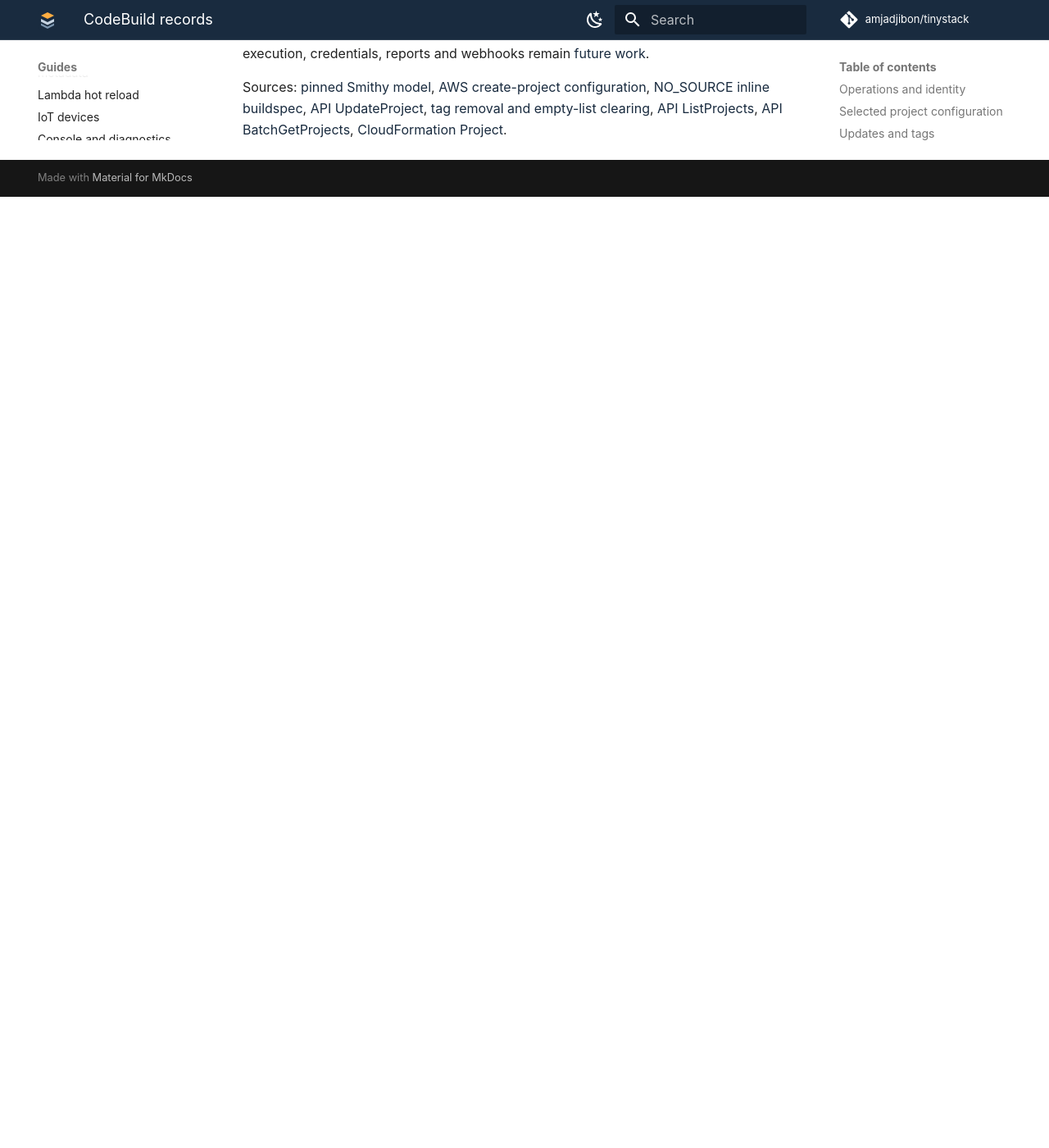
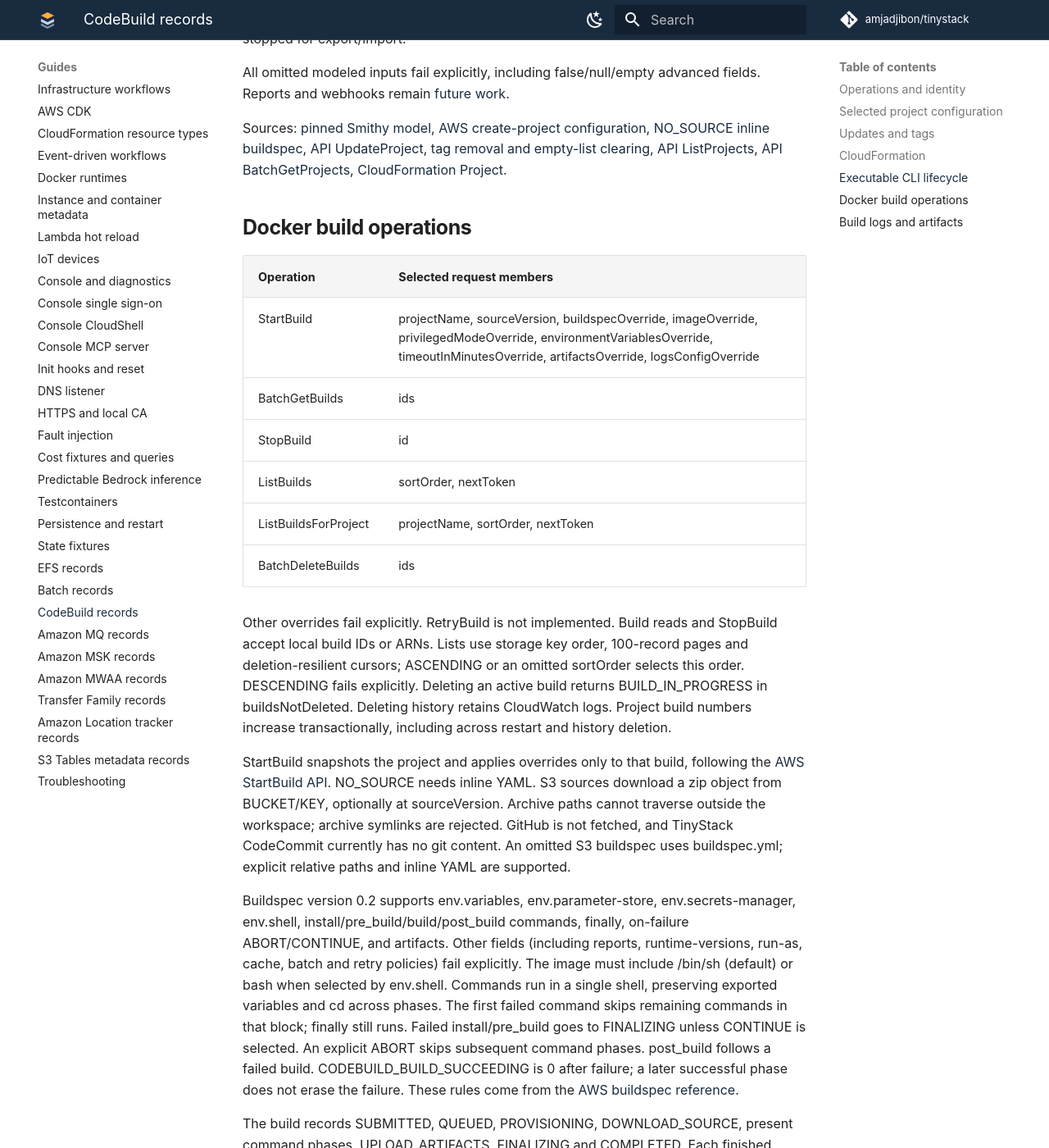
Before and after one commit to amjadjibon/tinystack, an MkDocs documentation site: the page built from docs/site/guides/codebuild-records.md, in a window 1280 px wide and 1400 px high, scrolled down 5670 px. Shown: the whole window at 82% size. Built offline with MkDocs 1.6.1 and Material for MkDocs 9.7.7, drawn with Linux system fonts in a browser that asks for light colours; before the commit the page ends 5910 px from its top, so only the background shows below that; some of the changed text lies outside the part shown.

Commit message:
docs(codebuild): document Docker build execution

```diff
--- a/docs/site/guides/codebuild-records.md
+++ b/docs/site/guides/codebuild-records.md
@@ -1,14 +1,14 @@
-# CodeBuild project records
+# CodeBuild projects and builds
 
-TinyStack stores project configuration and tags. It does not start builds, provision workers, pull
-images, fetch source, execute buildspecs, publish artifacts, resolve secrets or evaluate IAM/KMS.
-The resource browser reports `RecordsOnly: true` and `ExecutionReady: false`.
+TinyStack stores project configuration and tags. Set `codebuild.builds: docker` to execute builds;
+the default `records` mode rejects StartBuild with InvalidInputException, because it has no worker.
+Project inventory reports `ExecutionReady: true` when Docker execution is enabled.
 
 ## Operations and identity
 
 | Operation | Selected request members |
 | --- | --- |
-| `CreateProject` | `name`, `description`, `source`, `sourceVersion`, `artifacts`, `environment`, `serviceRole`, `timeoutInMinutes`, `queuedTimeoutInMinutes`, `tags` |
+| `CreateProject` | `name`, `description`, `source`, `sourceVersion`, `artifacts`, `environment`, `serviceRole`, `timeoutInMinutes`, `queuedTimeoutInMinutes`, `tags`, `logsConfig` |
 | `UpdateProject` | The same members; only `name` is required |
 | `BatchGetProjects` | `names` |
 | `ListProjects` | `sortBy`, `sortOrder`, `nextToken` |
@@ -19,7 +19,7 @@ ASCII letters/digits/hyphens/underscores and start with a letter or digit. Uniqu
 and Region. The stable ARN is `arn:aws:codebuild:REGION:ACCOUNT:project/NAME`. Duplicate create returns
 `ResourceAlreadyExistsException`/400. Missing update returns `ResourceNotFoundException`/400.
 Deleting an absent valid name succeeds. Update and Delete accept names; BatchGet alone accepts ARNs.
-No runtime URLs, badges, build identifiers or default encryption key are synthesized.
+Project records do not synthesize badges or a default encryption key. Builds have their own identifiers and log locations.
 
 BatchGet requires 1–100 identifiers. It returns complete matching project metadata and the original
 missing identifiers in `projectsNotFound`, including well-formed foreign-account/Region ARNs.
@@ -38,7 +38,7 @@ listing is not a snapshot across requests.
 
 `description` permits 0–255 characters. Empty clears it. Both timeout members default to 60 minutes
 on create. `timeoutInMinutes` accepts 5–2160 and `queuedTimeoutInMinutes` accepts 5–480. These are
-retained configuration, with no timer or queue engine. `sourceVersion` is a retained provider version,
+enforced during Docker execution. `sourceVersion` is a retained provider version,
 branch/tag/commit or S3 object version, locally bounded to 1024 characters. Empty selects the provider
 default; nonempty is rejected for NO_SOURCE. Provider version existence is not checked.
 
@@ -53,7 +53,7 @@ Every source object requires `type`. Only the following source members are selec
 | --- | --- |
 | `type` | `NO_SOURCE`, `GITHUB`, `CODECOMMIT`, `S3` |
 | `location` | Required for sources other than NO_SOURCE; at most 2048 characters |
-| `buildspec` | Optional except NO_SOURCE; 0–65536 characters, retained without YAML parsing or execution |
+| `buildspec` | Optional except NO_SOURCE; 0–65536 characters, retained at project creation; parsed when starting a build |
 | `gitCloneDepth` | Optional Git-only integer 0–2147483647; zero records full history |
 
 NO_SOURCE requires a nonempty multiline inline `buildspec`; a file reference is rejected. It cannot
@@ -67,7 +67,7 @@ For sources with a repository, an absent/empty buildspec records the normal root
 Inline text and relative file references are retained. An ARN buildspec reference must have the form
 `arn:aws:s3:::BUCKET/KEY`; the bucket's actual Region is not looked up. Other partitions, malformed
 bucket names and traversal/control characters in S3 object references are rejected. TinyStack does
-not read or parse the referenced file.
+read source-relative files during Docker builds. S3 ARN buildspec references are rejected by StartBuild.
 
 Every artifacts object requires `type`:
 
@@ -86,22 +86,21 @@ NO_ARTIFACTS accepts only `type` locally. AWS ignores several other artifact fie
 TinyStack rejects them to keep this finite configuration boundary explicit. `encryptionDisabled`
 is S3-only in AWS as well. S3 object names/paths are bounded to 1024 bytes, exclude traversal segments,
 NUL/CR/LF, URLs and ARNs. Bucket names use the finite DNS bucket syntax, excluding IP addresses and
-reserved bucket suffixes. Bucket/key existence and ownership are not checked. No output is created,
-and BUILD_ID does not synthesize a build identifier.
+reserved bucket suffixes. Bucket/key existence is checked during execution and publication, outside storage transactions.
 
 Environment selects `type`, `image`, `computeType`, `environmentVariables`, `privilegedMode`:
 
 - Type is `LINUX_CONTAINER`; image and compute type are required.
 - Compute type is `BUILD_GENERAL1_SMALL`, `BUILD_GENERAL1_MEDIUM` or `BUILD_GENERAL1_LARGE`.
 - Image is a Docker repository with a tag or a 64-hex SHA-256 digest, locally bounded to 1024
-  characters. Registry ports, schemes and credentials are excluded. No image pull or existence check.
-- Privileged mode defaults to false. Both values are configuration only; no Docker daemon starts.
+  characters. Registry ports, schemes and credentials are excluded. Docker pulls the selected image during execution.
+- Privileged mode defaults to false. Docker execution maps true to --privileged.
 - Variables are a complete list of at most 100 locally. Each requires `name` and `value`; empty
   PLAINTEXT values are valid. Names are unique shell identifiers of 1–256 characters and cannot start
   with reserved `CODEBUILD_`. Values are bounded to 4096 characters and exclude NUL.
 - Variable `type` defaults to `PLAINTEXT`. `PARAMETER_STORE` retains a finite parameter name/path;
   `SECRETS_MANAGER` retains a secret name with optional JSON-key/version selectors. ARN references
-  are excluded for these local reference types. Values are never resolved.
+  are excluded for these local reference types. Values resolve during Docker build preparation.
 
 The name/count/value/image bounds are explicit local constraints where the Smithy model does not
 supply upper limits. Lambda/ARM/Windows environments, larger/reserved compute classes, fleets,
@@ -176,8 +175,8 @@ The [SDK lifecycle test](https://github.com/amjadjibon/tinystack/blob/main/tests
 provides the complete five-operation example, signature checks and exact persistence workflow.
 Use [offline state fixtures](state-fixtures.md) with TinyStack stopped for export/import.
 
-All omitted modeled inputs fail explicitly, including false/null/empty advanced fields. Build execution,
-credentials, reports and webhooks remain [future work](../roadmap/services/codebuild-runtime.md).
+All omitted modeled inputs fail explicitly, including false/null/empty advanced fields. Reports and
+webhooks remain [future work](../roadmap/services/codebuild-runtime.md).
 
 Sources: [pinned Smithy model](https://github.com/aws/aws-sdk-go-v2/blob/2ba0e39015ddf9c91c6c378f8a4fb79dcb4353da/codegen/sdk-codegen/aws-models/codebuild.json),
 [AWS create-project configuration](https://docs.aws.amazon.com/codebuild/latest/userguide/create-project.html),
@@ -187,3 +186,80 @@ Sources: [pinned Smithy model](https://github.com/aws/aws-sdk-go-v2/blob/2ba0e39
 [API ListProjects](https://docs.aws.amazon.com/codebuild/latest/APIReference/API_ListProjects.html),
 [API BatchGetProjects](https://docs.aws.amazon.com/codebuild/latest/APIReference/API_BatchGetProjects.html),
 [CloudFormation Project](https://docs.aws.amazon.com/AWSCloudFormation/latest/TemplateReference/aws-resource-codebuild-project.html).
+
+## Docker build operations
+
+| Operation | Selected request members |
+| --- | --- |
+| StartBuild | projectName, sourceVersion, buildspecOverride, imageOverride, privilegedModeOverride, environmentVariablesOverride, timeoutInMinutesOverride, artifactsOverride, logsConfigOverride |
+| BatchGetBuilds | ids |
+| StopBuild | id |
+| ListBuilds | sortOrder, nextToken |
+| ListBuildsForProject | projectName, sortOrder, nextToken |
+| BatchDeleteBuilds | ids |
+
+Other overrides fail explicitly. RetryBuild is not implemented. Build reads and StopBuild accept local
+build IDs or ARNs. Lists use storage key order, 100-record pages and deletion-resilient cursors;
+ASCENDING or an omitted sortOrder selects this order. DESCENDING fails explicitly. Deleting an active
+build returns BUILD_IN_PROGRESS in buildsNotDeleted. Deleting history retains CloudWatch logs.
+Project build numbers increase transactionally, including across restart and history deletion.
+
+StartBuild snapshots the project and applies overrides only to that build, following the
+[AWS StartBuild API](https://docs.aws.amazon.com/codebuild/latest/APIReference/API_StartBuild.html).
+NO_SOURCE needs inline YAML. S3 sources download a zip object from BUCKET/KEY, optionally at sourceVersion.
+Archive paths cannot traverse outside the workspace; archive symlinks are rejected. GitHub is not
+fetched, and TinyStack CodeCommit currently has no git content. An omitted S3 buildspec uses
+buildspec.yml; explicit relative paths and inline YAML are supported.
+
+Buildspec version 0.2 supports env.variables, env.parameter-store, env.secrets-manager, env.shell,
+install/pre_build/build/post_build commands, finally, on-failure ABORT/CONTINUE, and artifacts.
+Other fields (including reports, runtime-versions, run-as, cache, batch and retry policies) fail
+explicitly. The image must include /bin/sh (default) or bash when selected by env.shell. Commands run
+in a single shell, preserving exported variables and cd across phases. The first failed command skips
+remaining commands in that block; finally still runs. Failed install/pre_build goes to FINALIZING unless
+CONTINUE is selected. An explicit ABORT skips subsequent command phases. post_build follows a failed build. CODEBUILD_BUILD_SUCCEEDING is 0 after failure;
+a later successful phase does not erase the failure. These rules come from the
+[AWS buildspec reference](https://docs.aws.amazon.com/codebuild/latest/userguide/build-spec-ref.html).
+
+The build records SUBMITTED, QUEUED, PROVISIONING, DOWNLOAD_SOURCE, present command phases,
+UPLOAD_ARTIFACTS, FINALIZING and COMPLETED. Each finished phase has timestamps, integer duration,
+status and failure context. Artifact upload is attempted after BUILD failure, as required by
+[AWS phase transitions](https://docs.aws.amazon.com/codebuild/latest/userguide/view-build-details-phases.html).
+StopBuild records STOPPED and cancels the worker, which removes its container. Execution timeout
+records TIMED_OUT; queued timeout is checked before claiming work. Shutdown/reset joins workers and
+removes their containers. Interrupted execution becomes FAILED with an explanatory context; startup
+also recovers interrupted records and removes orphan containers belonging to the same persisted store.
+Queued records run after restart.
+
+Project/request variables override buildspec values. SSM parameters resolve with decryption through
+TinyStack; Secrets Manager supports name:json-key:version-stage:version-id and string secrets. Missing
+parameters, secrets or JSON keys fail DOWNLOAD_SOURCE. CODEBUILD_* variables are reserved. Metadata
+includes build/project IDs and ARNs, build number/image, source directory/version, initiator, start time,
+Region and source repository URL when applicable, following
+[AWS environment variables](https://docs.aws.amazon.com/codebuild/latest/userguide/build-env-ref-env-vars.html).
+Containers receive AWS_ENDPOINT_URL pointing at TinyStack and local account credentials (account ID / test).
+Those credentials support parse identity; verify identity needs matching configured credentials. No
+real AWS credentials or IAM service-role credentials are issued. Secret values echoed by commands are
+not masked. Compute classes do not allocate CPU/memory quotas. Privileged mode sets --privileged but
+TinyStack does not mount the host Docker socket or configure image registry credentials.
+
+## Build logs and artifacts
+
+logsConfig supports cloudWatchLogs.status (ENABLED/DISABLED), groupName and streamName. Defaults are
+/aws/codebuild/PROJECT and the build UUID. A configured streamName is a prefix before /UUID. Build logs
+report groupName, streamName and deepLink. Output streams through TinyStack CloudWatch Logs and is
+readable with GetLogEvents while the build runs. S3 logs remain outside the profile.
+
+NO_ARTIFACTS skips publication. S3 artifacts use artifacts.files patterns (*, ?, character classes,
+recursive **), optional base-directory and discard-paths. Project packaging ZIP uploads an archive;
+NONE uploads individual objects. path, namespaceType NONE/BUILD_ID and name determine the destination
+according to [ProjectArtifacts](https://docs.aws.amazon.com/codebuild/latest/APIReference/API_ProjectArtifacts.html).
+A static buildspec artifacts.name overrides project name only when overrideArtifactName is true.
+Shell expressions in artifact names, artifact symlinks and duplicate flattened names fail explicitly.
+Missing destination buckets or failed publication fail UPLOAD_ARTIFACTS. Sources/artifacts are processed
+in memory; there is no additional CodeBuild size quota. KMS encryption and S3 log publication are absent.
+
+Build state and completed-phase events use source aws.codebuild on the default EventBridge bus with
+CodeBuild Build State Change and CodeBuild Build Phase Change detail types. Event publication is best
+effort after committing state. No dedicated build console, shared projects, reports, batch builds,
+Git checkout, secondary sources/artifacts or RetryBuild are implemented.
--- a/mkdocs.yml
+++ b/mkdocs.yml
@@ -285,7 +285,7 @@ nav:
           - "Bedrock AgentCore": roadmap/services/bedrock-agentcore.md
           - "Bedrock Agents": roadmap/services/bedrock-agent.md
           - "CloudFront KeyValueStore": roadmap/services/cloudfront-keyvaluestore.md
-          - "CodeBuild build execution": roadmap/services/codebuild-runtime.md
+          - "CodeBuild advanced build execution": roadmap/services/codebuild-runtime.md
           - "CodeDeploy deployment execution and agents": roadmap/services/codedeploy-runtime.md
           - "CodePipeline execution and release automation": roadmap/services/codepipeline-execution.md
           - "Elastic Load Balancing (Classic) policies and traffic": roadmap/services/elb-policies.md
```
Also changed, not shown: docs/site/getting-started/configuration.md (+11 -0 lines), docs/site/roadmap/catalogue.md (+1 -1 lines), docs/site/roadmap/services/codebuild-runtime.md (+9 -11 lines), docs/site/services/catalogue.md (+13 -7 lines), docs/site/services/codebuild.md (+19 -18 lines), docs/site/services/index.md (+2 -2 lines), docs/catalog.json.
